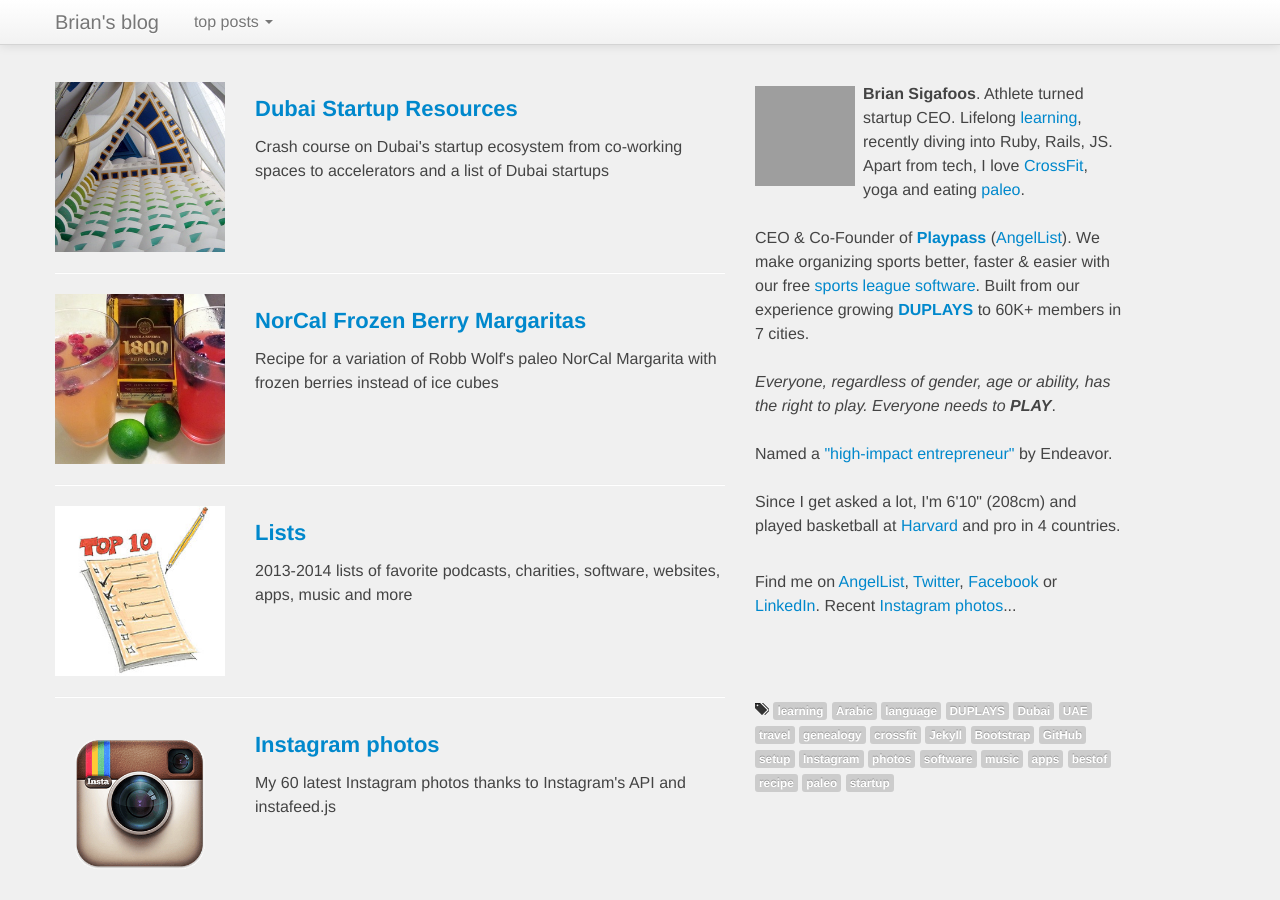
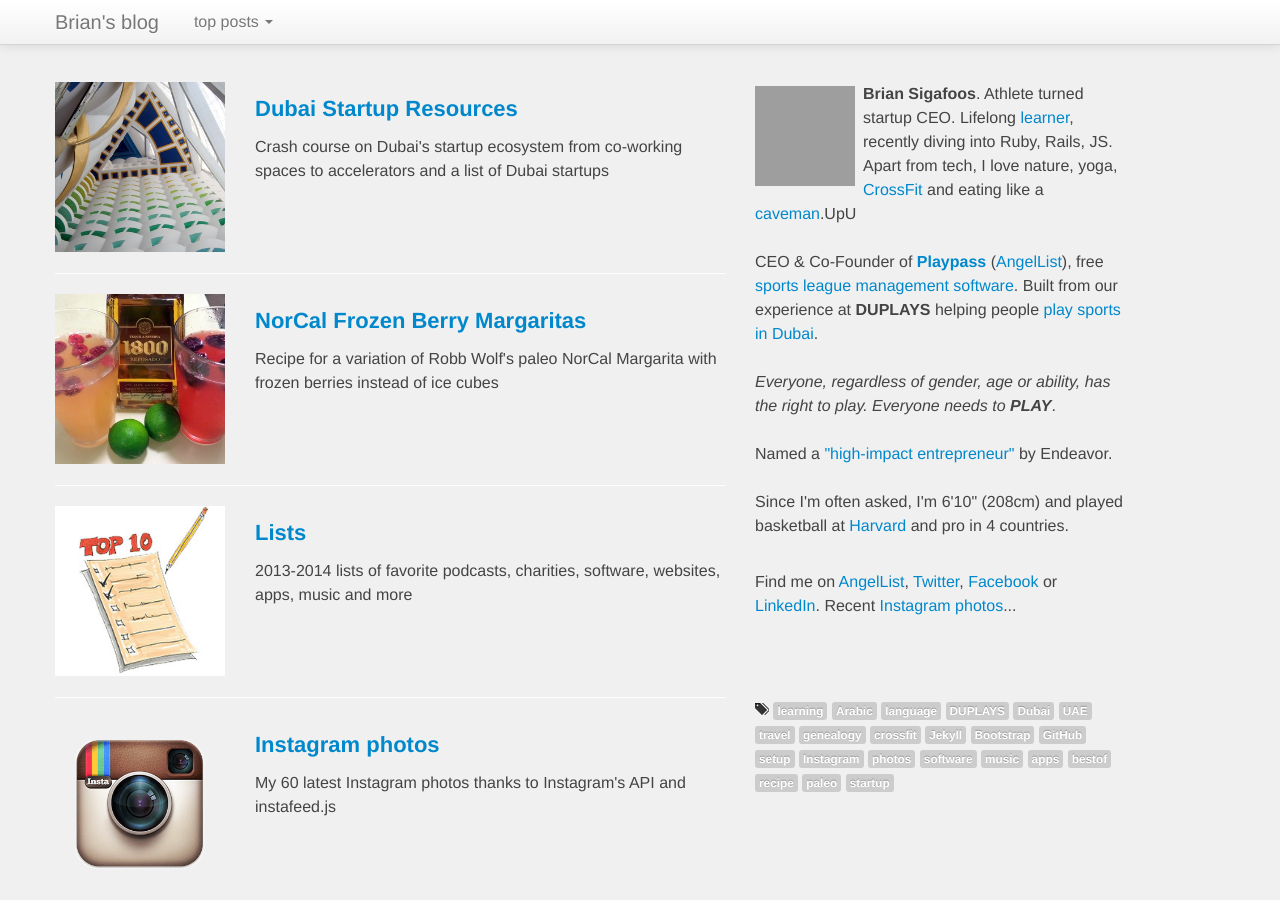
Before and after one commit to BrianSigafoos/briansigafoos.github.io, a Jekyll site: the page built from index.html, in a window 1280 px wide and 900 px high. Built offline with Jekyll 4.4.1, drawn with Linux system fonts in a browser that asks for light colours; Markdown is read by kramdown in place of the engine named in the settings; comment, search, counter and statistics services are not loaded; grey boxes are pictures that could not be loaded.

Commit message:
Can't run locally. Need to fix alias gen !

```diff
--- a/_config.yml
+++ b/_config.yml
@@ -1,6 +1,6 @@
 auto: true
 markdown: rdiscount
-pygments: true
+highlighter: pygments
 safe: false
 source:      .
 destination: ./site
--- a/_includes/about.html
+++ b/_includes/about.html
@@ -2,13 +2,12 @@
 <p></p>
 <p>
   <img src="{{ site.author.gravatar }}" alt="{{ site.author.name }}" title="Follow me on Twitter @{{ site.author.twitter }}"  class="floatLeft" />
-  <strong>Brian Sigafoos</strong>. Athlete turned startup CEO. Lifelong <a href="/tags/learning">learning</a>, recently diving into Ruby, Rails, JS.
-  Apart from tech, I love <a href="http://www.crossfit.com/cf-info/what-is-crossfit.html" target="_blank">CrossFit</a>, yoga and
-  eating <a href="http://robbwolf.com/what-is-the-paleo-diet/" target="_blank">paleo</a>.
+  <strong>Brian Sigafoos</strong>. Athlete turned startup CEO. Lifelong <a href="/tags/learning">learner</a>, recently diving into Ruby, Rails, JS.
+  Apart from tech, I love nature, yoga, <a href="http://www.crossfit.com/cf-info/what-is-crossfit.html" target="_blank">CrossFit</a> and
+  eating like a <a href="http://robbwolf.com/what-is-the-paleo-diet/" target="_blank">caveman</a>.UpU
   <br /><br />
-  CEO & Co-Founder of <a href="http://playpass.com" target="_blank"><strong>Playpass</strong></a> (<a href="https://angel.co/playpass" target="_blank">AngelList</a>).
-  We make organizing sports better, faster & easier with our free <a href="http://playpass.com" target="_blank">sports league software</a>.
-  Built from our experience growing <a href="http://duplays.com" target="_blank"><strong>DUPLAYS</strong></a> to 60K+ members in 7 cities.
+  CEO & Co-Founder of <a href="http://playpass.com" target="_blank"><strong>Playpass</strong></a> (<a href="https://angel.co/playpass" target="_blank">AngelList</a>), free <a href="http://playpass.com" target="_blank">sports league management software</a>.
+  Built from our experience at <strong>DUPLAYS</strong> helping people <a href="http://duplays.com" target="_blank">play sports in Dubai</a>.
 
   <br /><br />
   <em>Everyone, regardless of gender, age or ability, has the right to play. Everyone needs to <strong>PLAY</strong></em>.
@@ -18,7 +17,7 @@
   <!-- -->
   <!-- Why are you poking around here? :) Message me on Twitter or email me at [my last name]@gmail.com -->
   <!-- -->
-  Since I get asked a lot, I'm 6'10" (208cm) and played basketball at <a href="http://statsheet.com/mcb/players/player/harvard/brian-sigafoos" target="_blank">Harvard</a> and pro in 4 countries.
+  Since I'm often asked, I'm 6'10" (208cm) and played basketball at <a href="http://statsheet.com/mcb/players/player/harvard/brian-sigafoos" target="_blank">Harvard</a> and pro in 4 countries.
 </p>
 <p>
   Find me on <a href="https://angel.co/{{ site.author.angellist }}" target="_blank">AngelList</a>, <a href="https://twitter.com/{{ site.author.twitter }}" target="_blank">Twitter</a>,
--- a/_plugins/alias_generator.rb
+++ b/_plugins/alias_generator.rb
@@ -70,8 +70,8 @@
           file.write(alias_template(destination_path))
         end
 
-        (alias_index_path.split('/').size + 1).times do |sections|
-          @site.static_files << Jekyll::AliasFile.new(@site, @site.dest, alias_index_path.split('/')[0, sections].join('/'), '')
+        (alias_index_path.split('/').size).times do |sections|
+          @site.static_files << Jekyll::AliasFile.new(@site, @site.dest, alias_index_path.split('/')[0, sections + 1].join('/'), '')
         end
       end
     end
```
